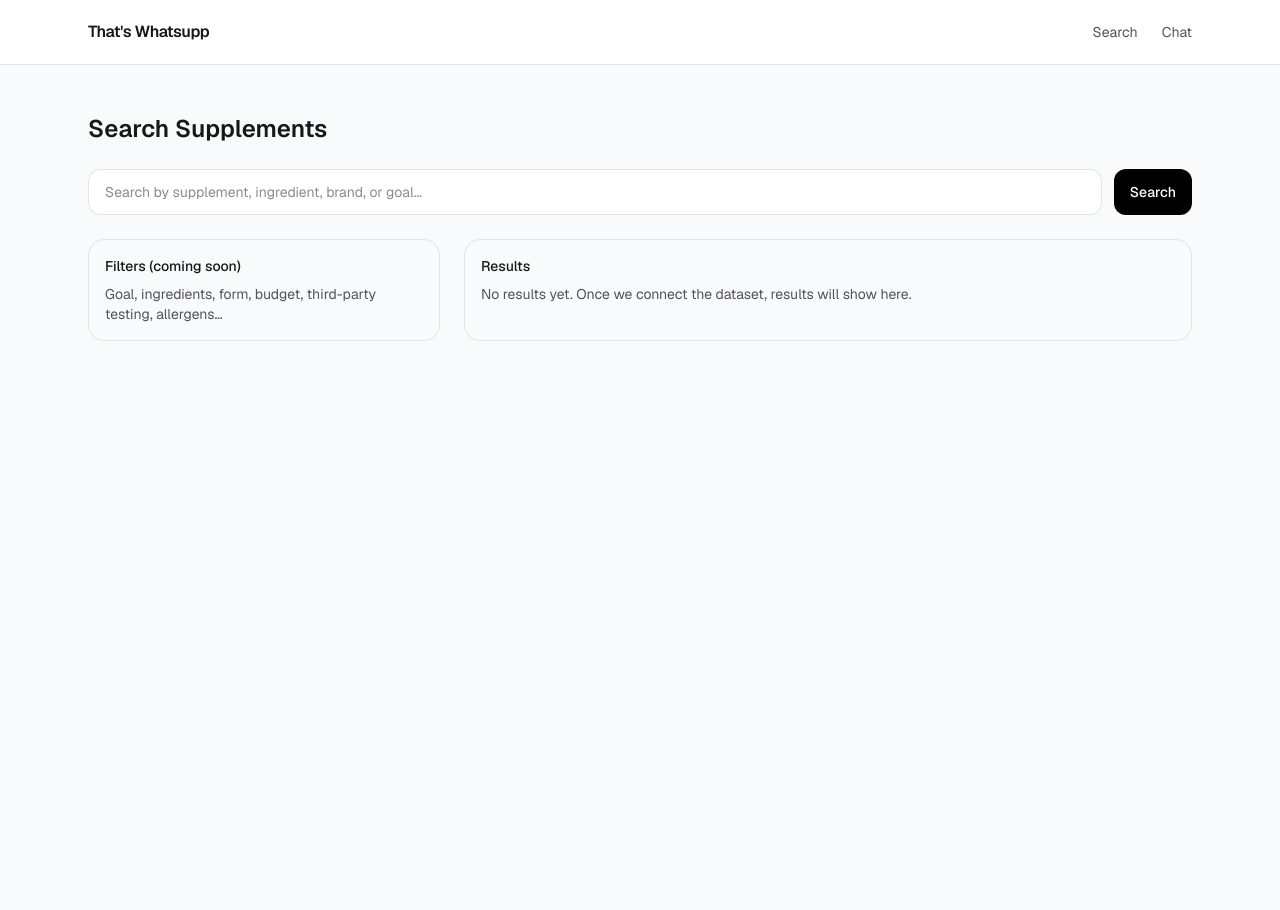
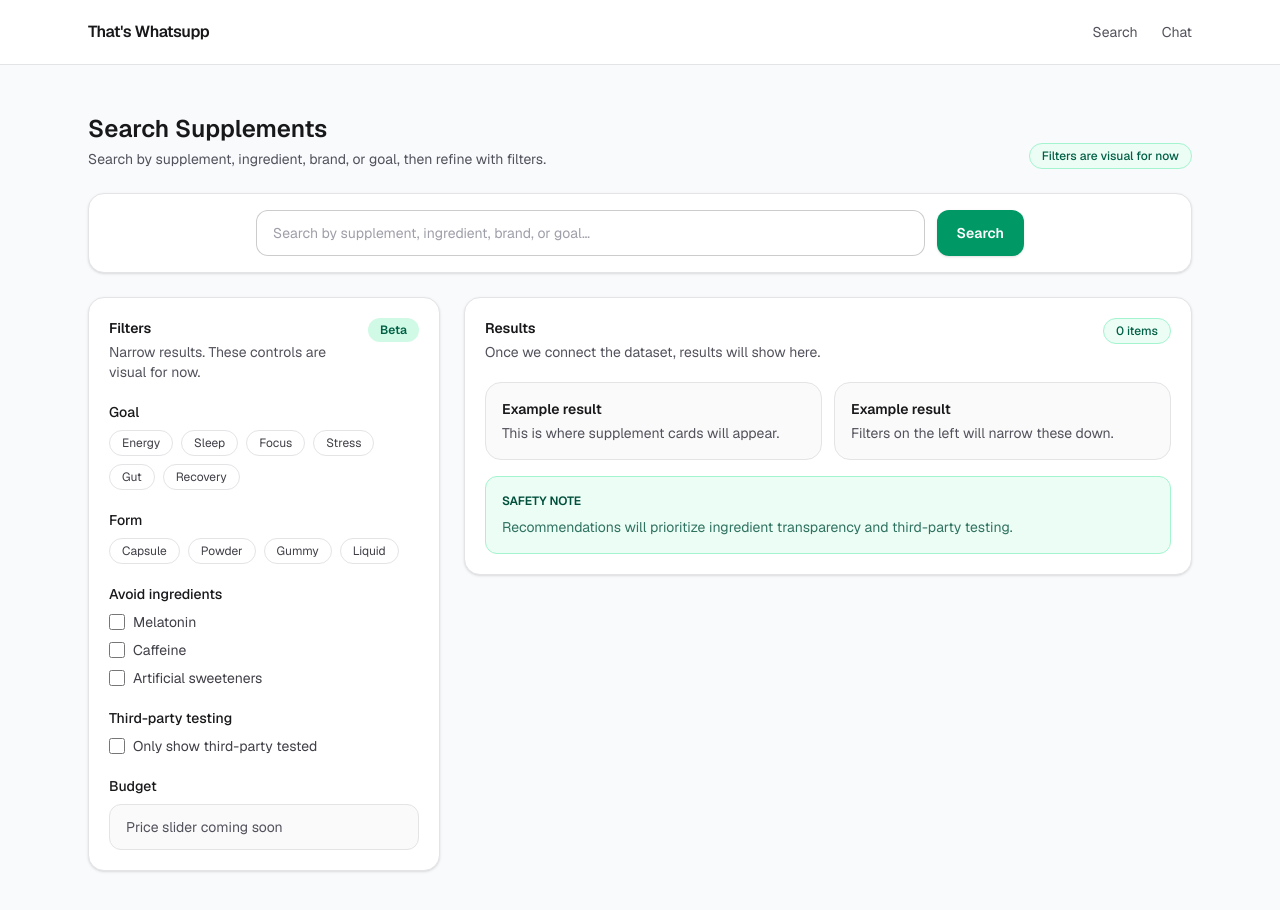
Before and after one commit to selanier0523-crs/thats-whatsupp-frontend, a Next.js app: page /search in a window 1280 px wide. Shown: the top 910 px of the page. Before the commit the page ends 800 px from the top, so only its background shows below. Built offline with nearby package versions, Linux system fonts and the light colour scheme.

Commit message:
Fixed and updated the chat and search pages

```diff
--- a/app/chat/page.tsx
+++ b/app/chat/page.tsx
@@ -1,32 +1,53 @@
 export default function ChatPage() {
   return (
     <div className="space-y-6">
-      <h1 className="text-2xl font-semibold">Chat Assistant</h1>
+      <div className="flex items-end justify-between gap-4">
+        <div>
+          <h1 className="text-2xl font-semibold text-zinc-900">Chat Assistant</h1>
+          <p className="mt-1 text-sm text-zinc-600">
+            Explain your goal and constraints. We’ll guide you to options.
+          </p>
+        </div>
 
-      <div className="rounded-2xl border border-zinc-200 p-4 dark:border-white/10">
+        <div className="hidden sm:flex items-center gap-2 rounded-full border border-emerald-200 bg-emerald-50 px-3 py-1 text-xs font-medium text-emerald-800">
+          Safety-first guidance
+        </div>
+      </div>
+
+      <div className="rounded-2xl border border-zinc-200 bg-white p-5 shadow-sm">
         <div className="space-y-3 text-sm">
-          <div className="rounded-xl bg-zinc-100 p-3 dark:bg-white/10">
+          <div className="rounded-xl border border-black/20 bg-emerald-50 px-4 py-3 text-zinc-800">
             Hi — tell me your goal (sleep, energy, muscle, focus, etc.) and any
             constraints (budget, allergies, caffeine, vegan).
           </div>
-          <div className="rounded-xl bg-black p-3 text-white dark:bg-white dark:text-black">
+
+          <div className="rounded-xl border border-black/20 bg-emerald-50 px-4 py-3 text-zinc-800">
             I want something for better sleep but I don’t want melatonin.
           </div>
-          <div className="rounded-xl bg-zinc-100 p-3 dark:bg-white/10">
+
+          <div className="rounded-xl border border-black/20 bg-emerald-50 px-4 py-3 text-zinc-800">
             Got it. When we connect the backend, I’ll recommend a few options
             and explain why.
           </div>
         </div>
 
-        <div className="mt-4 flex gap-3">
+        <div className="mt-5 flex flex-col gap-3 sm:flex-row">
           <input
-            className="w-full rounded-xl border border-zinc-200 bg-white px-4 py-3 text-sm outline-none focus:ring-2 focus:ring-zinc-300 dark:border-white/10 dark:bg-black dark:focus:ring-white/20"
+            className="w-full rounded-xl border border-black/20 bg-white px-4 py-3 text-sm text-zinc-900 outline-none placeholder:text-zinc-400 focus:ring-2 focus:ring-emerald-200"
             placeholder="Type a message…"
           />
-          <button className="rounded-xl bg-black px-4 py-3 text-sm font-medium text-white dark:bg-white dark:text-black">
+
+          <button
+            type="button"
+            className="rounded-xl bg-emerald-600 px-5 py-3 text-sm font-semibold text-white shadow-sm hover:bg-emerald-700"
+          >
             Send
           </button>
         </div>
+
+        <p className="mt-3 text-xs text-zinc-500">
+          The send button is visual for now. We’ll wire it up when the backend is ready.
+        </p>
       </div>
     </div>
   );
--- a/app/search/page.tsx
+++ b/app/search/page.tsx
@@ -1,30 +1,169 @@
+function FilterChip({ children }: { children: React.ReactNode }) {
+  return (
+    <span className="inline-flex items-center rounded-full border border-zinc-200 bg-white px-3 py-1 text-xs text-zinc-700">
+      {children}
+    </span>
+  );
+}
+
+function FilterRow({
+  label,
+  children,
+}: {
+  label: string;
+  children: React.ReactNode;
+}) {
+  return (
+    <div className="space-y-2">
+      <div className="text-sm font-medium text-zinc-900">{label}</div>
+      {children}
+    </div>
+  );
+}
+
 export default function SearchPage() {
   return (
     <div className="space-y-6">
-      <h1 className="text-2xl font-semibold">Search Supplements</h1>
+      <div className="flex items-end justify-between gap-4">
+        <div>
+          <h1 className="text-2xl font-semibold text-zinc-900">Search Supplements</h1>
+          <p className="mt-1 text-sm text-zinc-600">
+            Search by supplement, ingredient, brand, or goal, then refine with filters.
+          </p>
+        </div>
 
-      <div className="flex gap-3">
-        <input
-          className="w-full rounded-xl border border-zinc-200 bg-white px-4 py-3 text-sm outline-none focus:ring-2 focus:ring-zinc-300 dark:border-white/10 dark:bg-black dark:focus:ring-white/20"
-          placeholder="Search by supplement, ingredient, brand, or goal…"
-        />
-        <button className="rounded-xl bg-black px-4 py-3 text-sm font-medium text-white dark:bg-white dark:text-black">
-          Search
-        </button>
+        <div className="hidden sm:flex items-center gap-2 rounded-full border border-emerald-200 bg-emerald-50 px-3 py-1 text-xs font-medium text-emerald-800">
+          Filters are visual for now
+        </div>
       </div>
 
-      <div className="grid gap-6 md:grid-cols-12">
-        <aside className="md:col-span-4 rounded-2xl border border-zinc-200 p-4 dark:border-white/10">
-          <div className="text-sm font-medium">Filters (coming soon)</div>
-          <div className="mt-2 text-sm text-zinc-600 dark:text-zinc-400">
-            Goal, ingredients, form, budget, third-party testing, allergens…
+      {/* Centered, smaller search bar */}
+      <div className="rounded-2xl border border-zinc-200 bg-white p-4 shadow-sm">
+        <div className="mx-auto flex max-w-3xl flex-col gap-3 sm:flex-row">
+          <input
+            className="w-full rounded-xl border border-black/20 bg-white px-4 py-3 text-sm text-zinc-900 outline-none placeholder:text-zinc-400 focus:ring-2 focus:ring-emerald-200"
+            placeholder="Search by supplement, ingredient, brand, or goal…"
+          />
+          <button
+            type="button"
+            className="rounded-xl bg-emerald-600 px-5 py-3 text-sm font-semibold text-white shadow-sm hover:bg-emerald-700"
+          >
+            Search
+          </button>
+        </div>
+      </div>
+
+      <div className="grid gap-6 lg:grid-cols-12">
+        {/* Sidebar filters */}
+        <aside className="lg:col-span-4">
+          <div className="rounded-2xl border border-zinc-200 bg-white p-5 shadow-sm">
+            <div className="flex items-start justify-between gap-4">
+              <div>
+                <div className="text-sm font-semibold text-zinc-900">Filters</div>
+                <p className="mt-1 text-sm text-zinc-600">
+                  Narrow results. These controls are visual for now.
+                </p>
+              </div>
+              <div className="rounded-xl bg-emerald-100 px-3 py-1 text-xs font-semibold text-emerald-800">
+                Beta
+              </div>
+            </div>
+
+            <div className="mt-5 space-y-5">
+              <FilterRow label="Goal">
+                <div className="flex flex-wrap gap-2">
+                  <FilterChip>Energy</FilterChip>
+                  <FilterChip>Sleep</FilterChip>
+                  <FilterChip>Focus</FilterChip>
+                  <FilterChip>Stress</FilterChip>
+                  <FilterChip>Gut</FilterChip>
+                  <FilterChip>Recovery</FilterChip>
+                </div>
+              </FilterRow>
+
+              <FilterRow label="Form">
+                <div className="flex flex-wrap gap-2">
+                  <FilterChip>Capsule</FilterChip>
+                  <FilterChip>Powder</FilterChip>
+                  <FilterChip>Gummy</FilterChip>
+                  <FilterChip>Liquid</FilterChip>
+                </div>
+              </FilterRow>
+
+              <FilterRow label="Avoid ingredients">
+                <div className="space-y-2">
+                  <div className="flex items-center gap-2 text-sm text-zinc-700">
+                    <input type="checkbox" className="h-4 w-4 accent-emerald-600" />
+                    <span>Melatonin</span>
+                  </div>
+                  <div className="flex items-center gap-2 text-sm text-zinc-700">
+                    <input type="checkbox" className="h-4 w-4 accent-emerald-600" />
+                    <span>Caffeine</span>
+                  </div>
+                  <div className="flex items-center gap-2 text-sm text-zinc-700">
+                    <input type="checkbox" className="h-4 w-4 accent-emerald-600" />
+                    <span>Artificial sweeteners</span>
+                  </div>
+                </div>
+              </FilterRow>
+
+              <FilterRow label="Third-party testing">
+                <div className="space-y-2">
+                  <div className="flex items-center gap-2 text-sm text-zinc-700">
+                    <input type="checkbox" className="h-4 w-4 accent-emerald-600" />
+                    <span>Only show third-party tested</span>
+                  </div>
+                </div>
+              </FilterRow>
+
+              <FilterRow label="Budget">
+                <div className="rounded-xl border border-zinc-200 bg-zinc-50 px-4 py-3 text-sm text-zinc-600">
+                  Price slider coming soon
+                </div>
+              </FilterRow>
+            </div>
           </div>
         </aside>
 
-        <section className="md:col-span-8 rounded-2xl border border-zinc-200 p-4 dark:border-white/10">
-          <div className="text-sm font-medium">Results</div>
-          <div className="mt-2 text-sm text-zinc-600 dark:text-zinc-400">
-            No results yet. Once we connect the dataset, results will show here.
+        {/* Results */}
+        <section className="lg:col-span-8">
+          <div className="rounded-2xl border border-zinc-200 bg-white p-5 shadow-sm">
+            <div className="flex items-start justify-between gap-4">
+              <div>
+                <div className="text-sm font-semibold text-zinc-900">Results</div>
+                <p className="mt-1 text-sm text-zinc-600">
+                  Once we connect the dataset, results will show here.
+                </p>
+              </div>
+
+              <div className="rounded-full border border-emerald-200 bg-emerald-50 px-3 py-1 text-xs font-medium text-emerald-800">
+                0 items
+              </div>
+            </div>
+
+            <div className="mt-5 grid gap-3 sm:grid-cols-2">
+              <div className="rounded-2xl border border-zinc-200 bg-zinc-50 p-4">
+                <div className="text-sm font-semibold text-zinc-900">Example result</div>
+                <p className="mt-1 text-sm text-zinc-600">
+                  This is where supplement cards will appear.
+                </p>
+              </div>
+              <div className="rounded-2xl border border-zinc-200 bg-zinc-50 p-4">
+                <div className="text-sm font-semibold text-zinc-900">Example result</div>
+                <p className="mt-1 text-sm text-zinc-600">
+                  Filters on the left will narrow these down.
+                </p>
+              </div>
+            </div>
+
+            <div className="mt-4 rounded-xl border border-emerald-200 bg-emerald-50 p-4">
+              <div className="text-xs font-semibold text-emerald-900">
+                SAFETY NOTE
+              </div>
+              <p className="mt-2 text-sm text-emerald-900/80">
+                Recommendations will prioritize ingredient transparency and third-party testing.
+              </p>
+            </div>
           </div>
         </section>
       </div>
```
